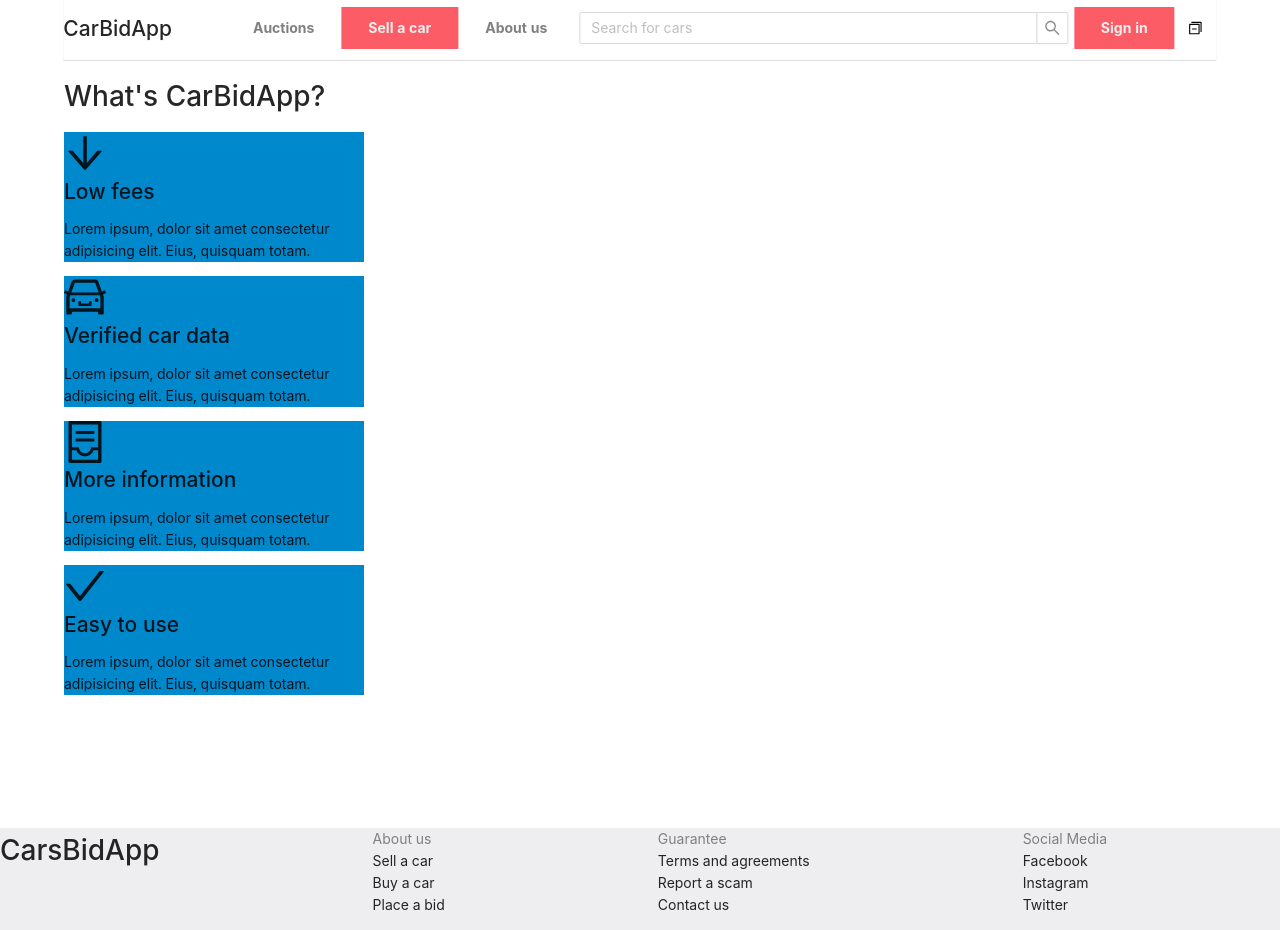
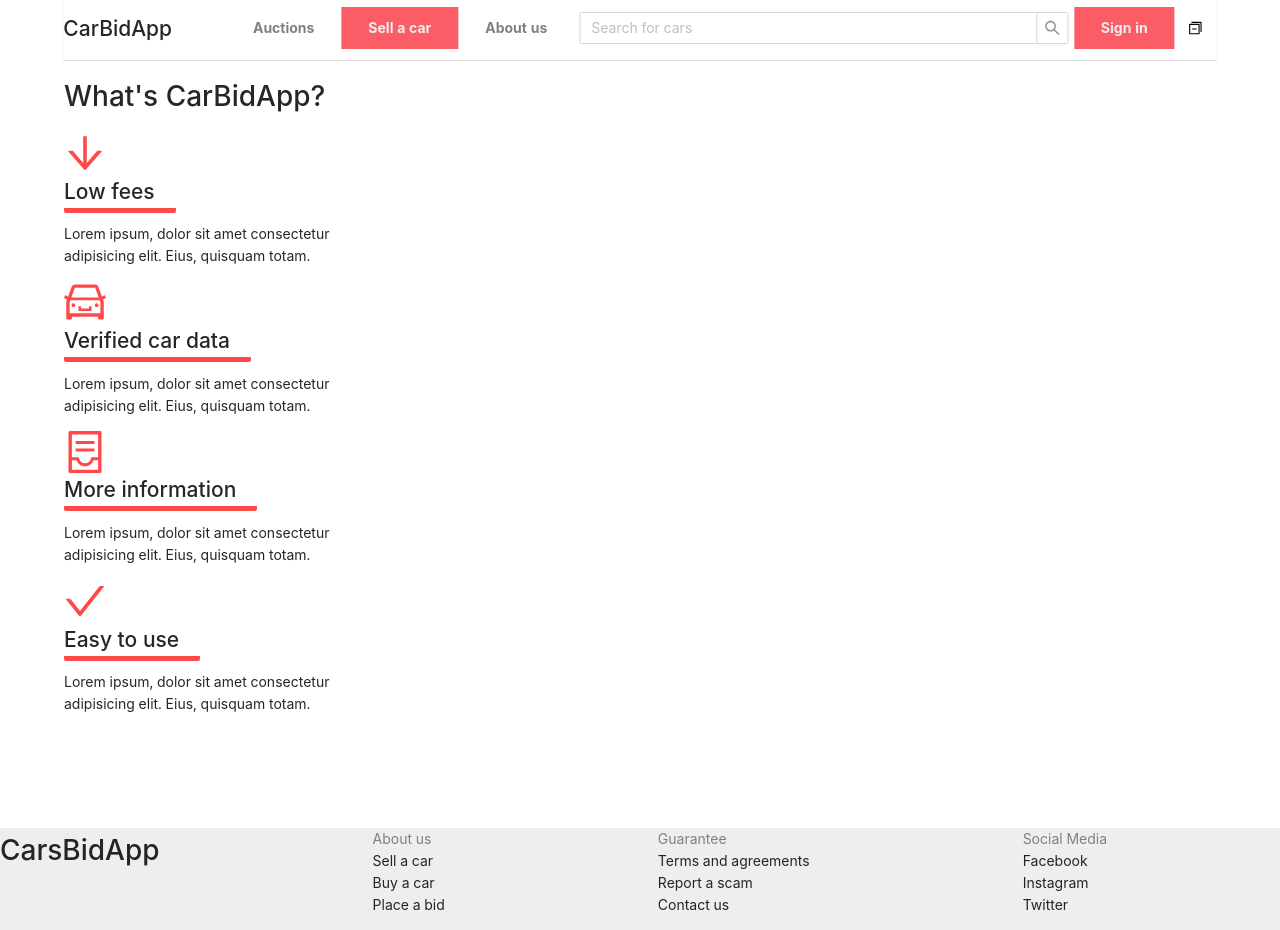
Before and after one commit to Petiazediter/CarAppRewrite, a React (Create React App) app in the folder car-app-frontend/: page /about in a window 1280 px wide. Built offline with nearby package versions, Linux system fonts and the light colour scheme.

Commit message:
Add style to title of IconComponent.

```diff
--- a/car-app-frontend/src/components/about-page/IconComponent.styled.ts
+++ b/car-app-frontend/src/components/about-page/IconComponent.styled.ts
@@ -8,12 +8,18 @@ import {
 } from '@ant-design/icons';
 
 export const IconElement = styled.div({
-	background: '#08c',
+	background: '#fff',
 	width: '300px',
+	h2: {
+		maxWidth: 'fit-content',
+		paddingRight: '1em',
+		borderBottom: '5px solid #ff4848',
+		borderRadius: '2px',
+	},
 });
 
 const DynamicIconStyle = css({
-	background: '#08c',
+	color: '#ff4848',
 	fontSize: '3em',
 });
 
```
